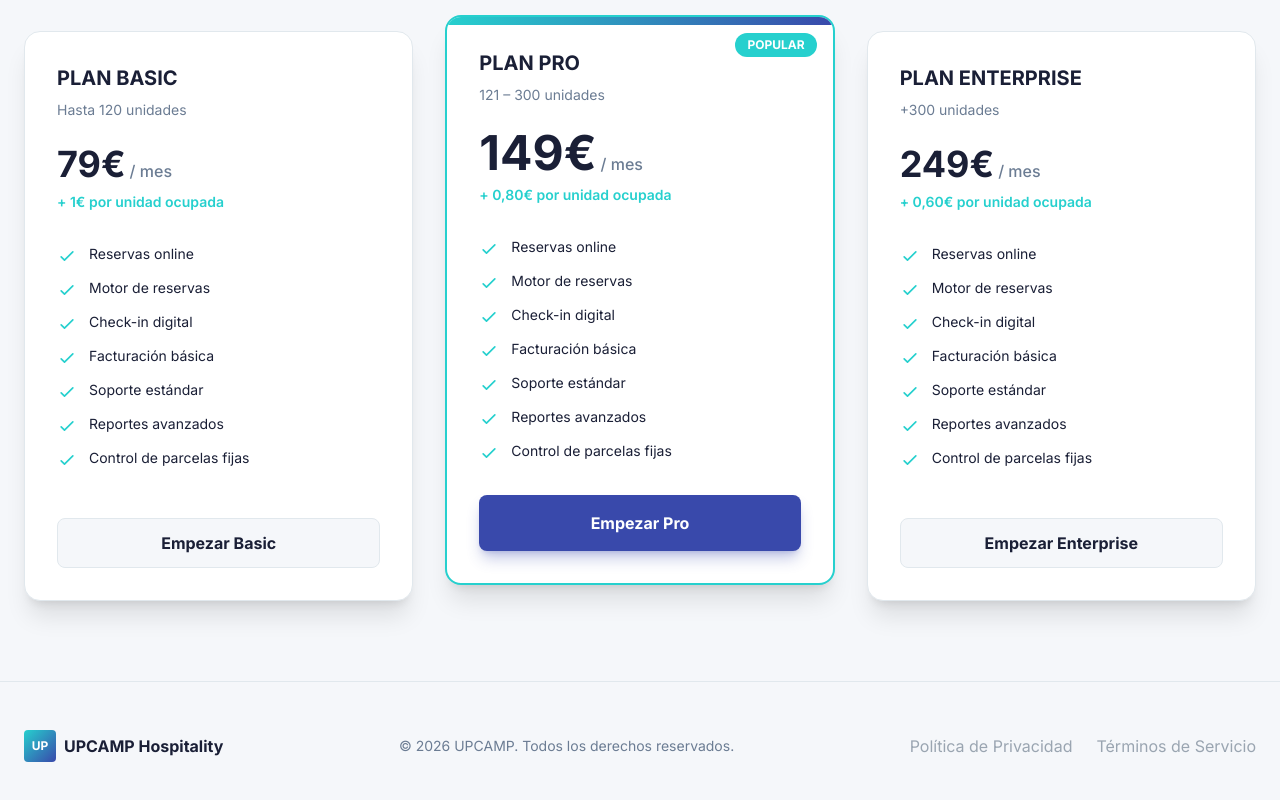
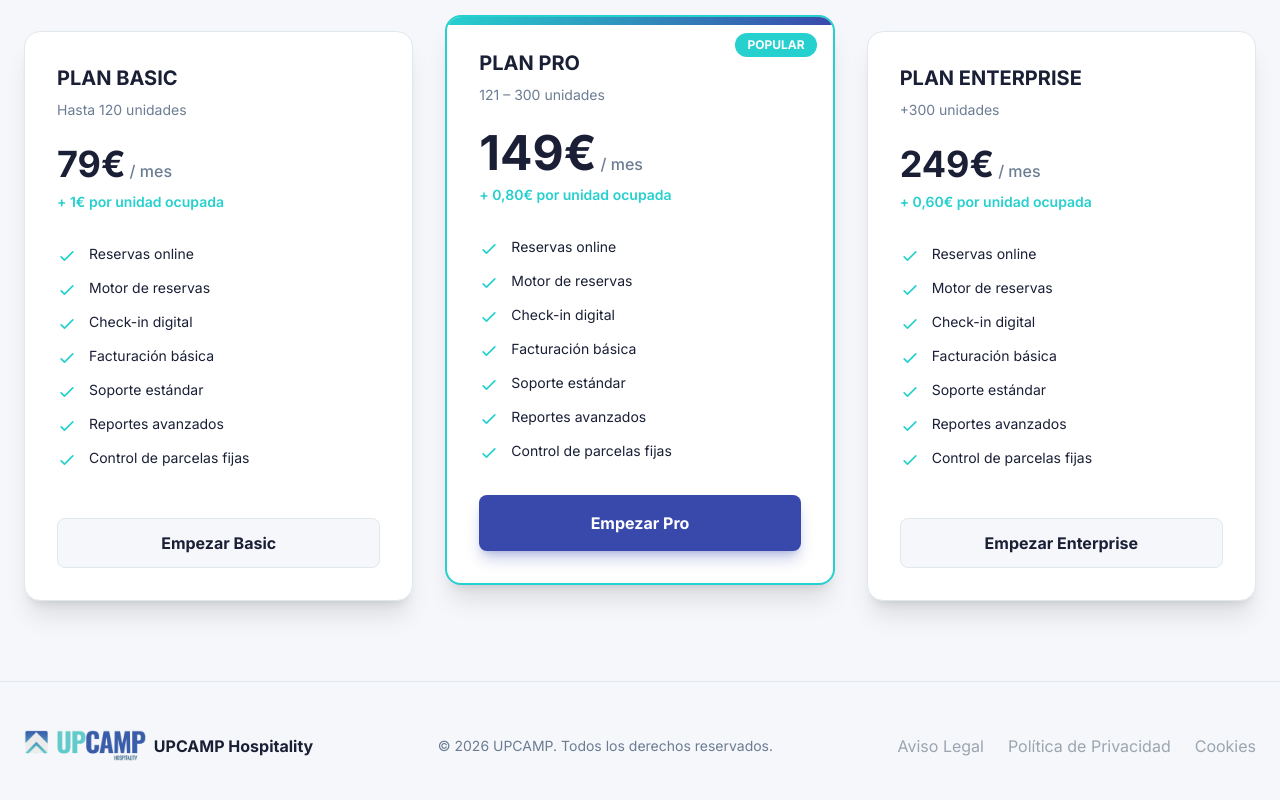
Before and after one commit to cloudindev/upcamp, a React (Vite) app in the folder frontend/: page / in a window 1280 px wide. Shown: the part 1974-2774 px from the top of the page. Built offline with nearby package versions, Linux system fonts and the light colour scheme; no server answers.

Commit message:
Update Footer: Add logo and legal links

```diff
--- a/frontend/src/components/landing/Footer.tsx
+++ b/frontend/src/components/landing/Footer.tsx
@@ -5,9 +5,11 @@ export default function Footer() {
             <div className="container mx-auto px-4 md:px-6">
                 <div className="flex flex-col md:flex-row justify-between items-center gap-6">
                     <div className="flex items-center gap-2">
-                        <div className="w-8 h-8 rounded bg-gradient-to-br from-upcamp-cyan to-upcamp-blue flex items-center justify-center text-white font-bold text-xs">
-                            UP
-                        </div>
+                        <img
+                            src="/upcamp-logo.png"
+                            alt="UPCAMP Hospitality"
+                            className="h-8 w-auto object-contain"
+                        />
                         <span className="font-bold text-text-primary">UPCAMP Hospitality</span>
                     </div>
 
@@ -17,10 +19,13 @@ export default function Footer() {
 
                     <div className="flex gap-6">
                         <a href="#" className="text-text-muted hover:text-upcamp-blue transition-colors">
+                            Aviso Legal
+                        </a>
+                        <a href="#" className="text-text-muted hover:text-upcamp-blue transition-colors">
                             Política de Privacidad
                         </a>
                         <a href="#" className="text-text-muted hover:text-upcamp-blue transition-colors">
-                            Términos de Servicio
+                            Cookies
                         </a>
                     </div>
                 </div>
```
